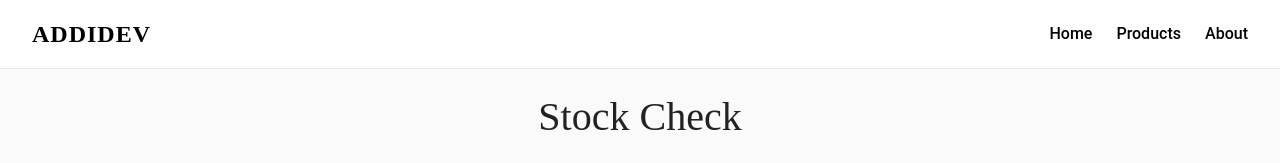
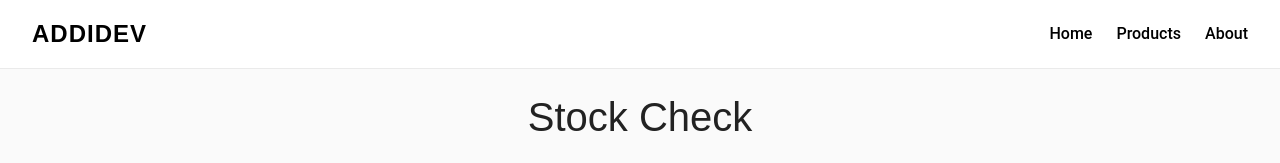
Before and after one commit to stephenmphughes/ClothesShop, a React (Create React App) app: page / in a window 1280 px wide. Shown: the top 163 px of the page. Built offline with nearby package versions, Linux system fonts and the light colour scheme; no server answers; the database is empty; the HTML template or start-up script is replaced by a standard one.

Commit message:
Change navbar and h1 fonts to Futura to match logo

```diff
--- a/src/App.css
+++ b/src/App.css
@@ -6,6 +6,11 @@ body {
 
 h1, h2, h3, h4 {
   font-family: 'Playfair Display', serif;
+}
+
+/* Override h1 only to use Futura */
+h1 {
+  font-family: 'Futura', sans-serif;
 }
 
 .btn-primary {
@@ -20,6 +25,7 @@ h1, h2, h3, h4 {
 .btn-primary:hover {
   background-color: #444;
 }
+
 @import url('https://fonts.googleapis.com/css2?family=Playfair+Display:wght@600&family=Roboto&display=swap');
 
 .navbar-container {
@@ -35,8 +41,9 @@ h1, h2, h3, h4 {
   z-index: 1000;
 }
 
+/* Only navbar heading/brand uses Futura */
 .navbar-brand {
-  font-family: 'Playfair Display', serif;
+  font-family: 'Futura', sans-serif;
   font-size: 24px;
   font-weight: 600;
   color: #000;
@@ -61,6 +68,7 @@ h1, h2, h3, h4 {
 .navbar-links li a:hover {
   color: #888;
 }
+
 @media (max-width: 768px) {
   .navbar-container {
     flex-direction: column;
```
Also changed, not shown: public/images/addidevwhite.svg (added).
